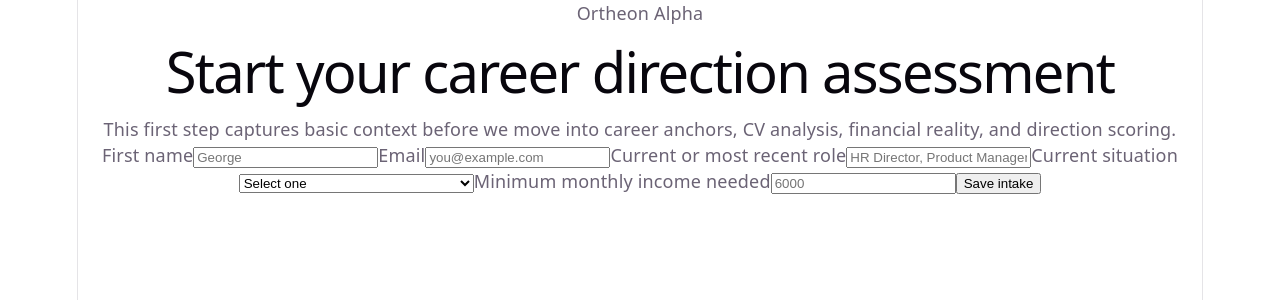
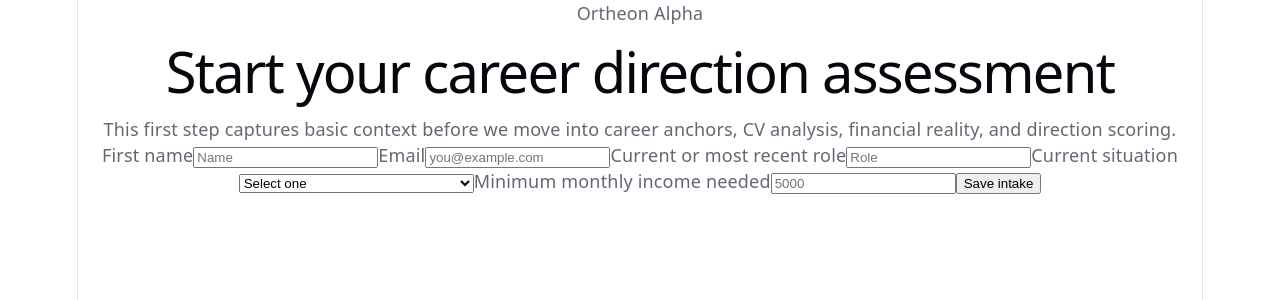
Before and after one commit to eSellerFit/ortheon-alpha, a React app in the folder app/: page / in a window 1280 px wide. Shown: the top 300 px of the page. Built offline with nearby package versions, Linux system fonts and the light colour scheme; the HTML template or start-up script is replaced by a standard one.

Commit message:
Update intake form placeholders

```diff
--- a/app/src/pages/IntakePage.jsx
+++ b/app/src/pages/IntakePage.jsx
@@ -68,7 +68,7 @@ function IntakePage() {
               name="firstName"
               value={formData.firstName}
               onChange={handleChange}
-              placeholder="George"
+              placeholder="Name"
             />
           </label>
 
@@ -89,7 +89,7 @@ function IntakePage() {
               name="currentRole"
               value={formData.currentRole}
               onChange={handleChange}
-              placeholder="HR Director, Product Manager, Founder..."
+              placeholder="Role"
             />
           </label>
 
@@ -117,7 +117,7 @@ function IntakePage() {
               min="0"
               value={formData.minimumMonthlyIncome}
               onChange={handleChange}
-              placeholder="6000"
+              placeholder="5000"
             />
           </label>
 
```
